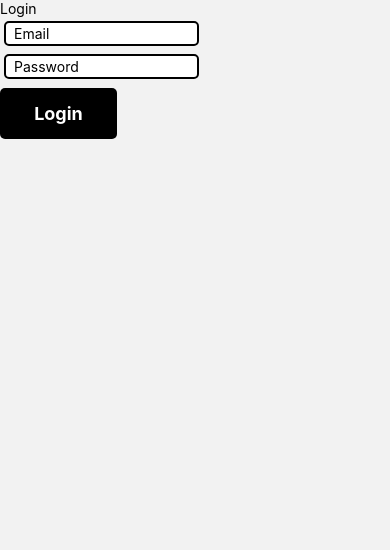
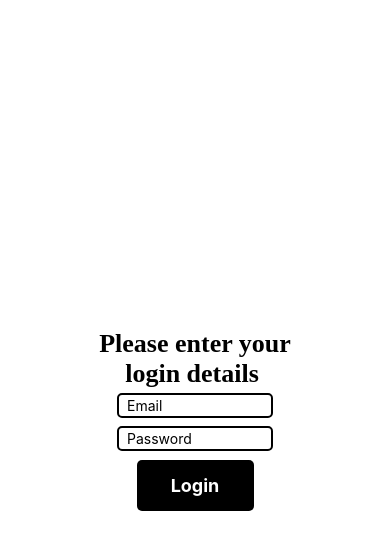
Before and after one commit to tomallens/votewatch, a React Native app in the folder frontend/: screen /Login in a window 390 px wide. Shown: the top 550 px of the page. Built offline with nearby package versions, Linux system fonts and the light colour scheme.

Commit message:
login & profile screen design updates

```diff
--- a/frontend/src/components/customInput/CustomInput.js
+++ b/frontend/src/components/customInput/CustomInput.js
@@ -18,7 +18,7 @@ function CustomInput({ value, setValue, placeholder, secureTextEntry }) {
 const styles = StyleSheet.create({
   container: {
     backgroundColor: "white",
-    width: "50%",
+    width: "40%",
     height: 25,
     borderColor: "black",
     justifyContent: "center",
--- a/frontend/src/screens/login/Login.js
+++ b/frontend/src/screens/login/Login.js
@@ -1,6 +1,6 @@
 import React from "react";
 import { useState, useContext } from "react";
-import { View, StyleSheet, Text } from "react-native";
+import { SafeAreaView, StyleSheet, Text } from "react-native";
 
 import CustomInput from "../../components/customInput/CustomInput";
 import CustomButton from "../../components/customButton/CustomButton";
@@ -39,8 +39,10 @@ function Login({ navigation }) {
   // }
 
   return (
-    <View>
-      <Text>Login</Text>
+    <SafeAreaView
+    style={styles.container}>
+      <Text
+      style={styles.text}>Please enter your{`\n`}    login details</Text>
 
       <CustomInput
         placeholder="Email"
@@ -61,10 +63,27 @@ function Login({ navigation }) {
           login();
         }}
       ></CustomButton>
-    </View>
+    </SafeAreaView>
   );
 }
 
-const styles = StyleSheet.create({});
+const styles = StyleSheet.create({
+  container: {
+    flex: 1,
+    backgroundColor: '#fff',
+    justifyContent: 'center',
+    alignItems: 'center'
+  },
+  text: {
+    fontFamily: 'Futura',
+    fontSize: 26,
+    alignItems: 'center',
+    fontWeight: 'bold'
+  },
+  textSecondary: {
+    fontFamily: 'Futura',
+    fontSize: 18
+  }
+});
 
 export default Login;
--- a/frontend/src/screens/profile/Profile.js
+++ b/frontend/src/screens/profile/Profile.js
@@ -9,7 +9,7 @@ function Profile() {
   const { logout } = useContext(AuthContext);
   return (
     <View style={styles.container}>
-      <Text>Profile</Text>
+      <Text style={styles.text}>Profile</Text>
       <CustomButton
         text="Logout"
         onPress={() => {
@@ -23,9 +23,16 @@ function Profile() {
 const styles = StyleSheet.create({
   container: {
     flex: 1,
-    backgroundColor: "#fff",
-    alignItems: "center",
+    backgroundColor: '#fff',
+    justifyContent: 'center',
+    alignItems: 'center'
   },
+  text: {
+    fontFamily: 'Futura',
+    fontSize: 26,
+    alignItems: 'center',
+    fontWeight: 'bold'
+  }
 });
 
 export default Profile;
--- a/frontend/src/screens/register/Register.js
+++ b/frontend/src/screens/register/Register.js
@@ -45,6 +45,7 @@ function Register() {
         placeholder="Name"
         value={name}
         setValue={setName}
+        autoCapitalize='words'
       ></CustomInput>
 
       <CustomInput
```
